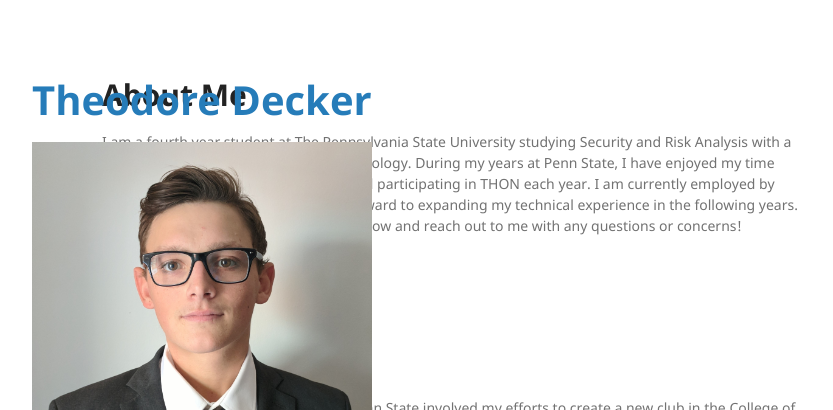
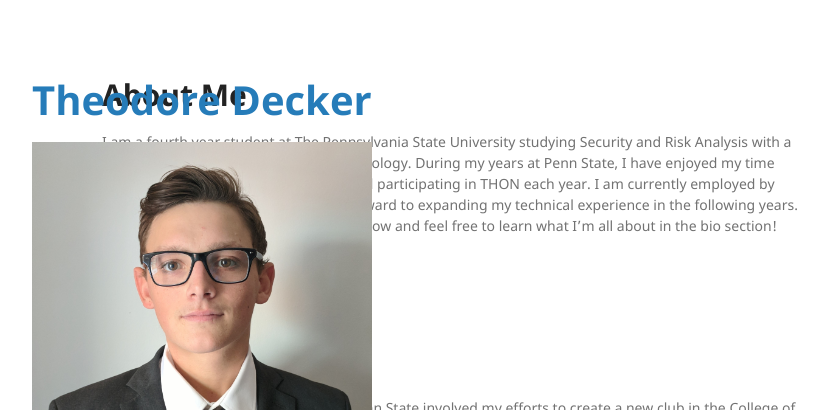
Before and after one commit to theodore-decker/theodore-decker.github.io, a Jekyll site: the page built from index.md, in a window 1280 px wide and 900 px high. Shown: the top 410 px of the window, without its empty margins (268-1101 px from the left). Built offline with Jekyll 4.4.1, drawn with Linux system fonts in a browser that asks for light colours; our own code applies the rules of GitHub Pages for plain Markdown files.

Commit message:
Update index.md

```diff
--- a/index.md
+++ b/index.md
@@ -4,7 +4,7 @@ layout: default
 
 # About Me
 
-I am a fourth year student at The Pennsylvania State University studying Security and Risk Analysis with a minor in Information Sciences and Technology. During my years at Penn State, I have enjoyed my time playing for the Club Water Polo team and participating in THON each year. I am currently employed by Booz Allen Hamilton and am looking forward to expanding my technical experience in the following years. Please check out some of my projects below and reach out to me with any questions or concerns!
+I am a fourth year student at The Pennsylvania State University studying Security and Risk Analysis with a minor in Information Sciences and Technology. During my years at Penn State, I have enjoyed my time playing for the Club Water Polo team and participating in THON each year. I am currently employed by Booz Allen Hamilton and am looking forward to expanding my technical experience in the following years. Please check out some of my projects below and feel free to learn what I'm all about in the bio section!
 
 # Projects
 
```
